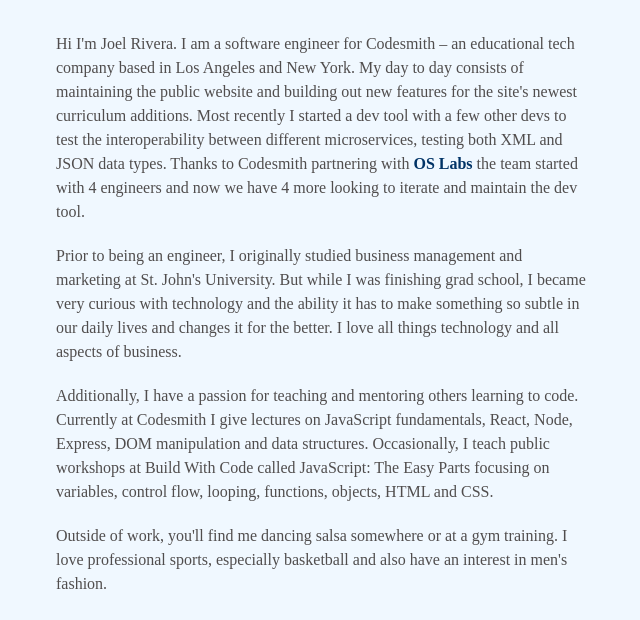
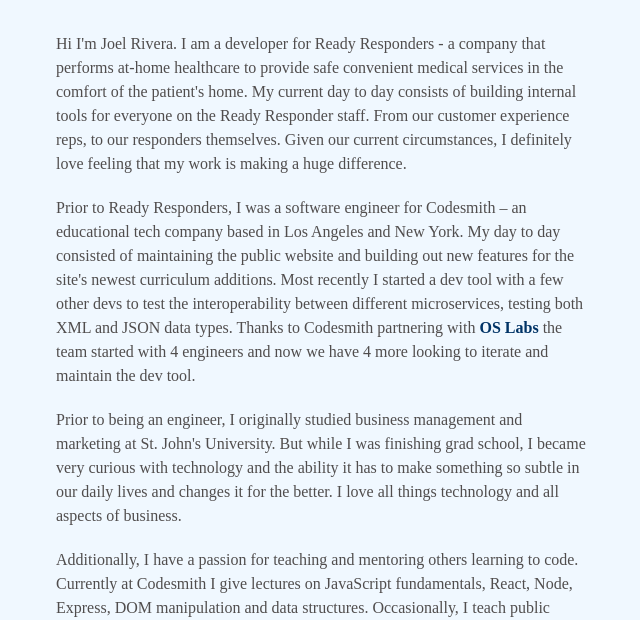
Before and after one commit to RealJoelRivera/realjoelrivera.github.io, a plain HTML site: page index.html in a window 1280 px wide. Shown: the part 150-770 px from the top of the page, without its empty margins (319-959 px from the left). Drawn offline with Linux system fonts and the light colour scheme.

Commit message:
Updated work experience

```diff
--- a/index.html
+++ b/index.html
@@ -22,9 +22,14 @@
     </header>
     <section id="about-me">
       <p>
-        Hi I'm Joel Rivera. I am a software engineer for Codesmith – an educational tech company based in Los Angeles
-        and
-        New York. My day to day consists of maintaining the public website and building out new features for the site's
+        Hi I'm Joel Rivera. I am a developer for Ready Responders - a company that performs at-home healthcare to provide
+        safe convenient medical services in the comfort of the patient's home. My current day to day consists of building
+        internal tools for everyone on the Ready Responder staff. From our customer experience reps, to our responders themselves.
+        Given our current circumstances, I definitely love feeling that my work is making a huge difference.
+      </p>
+      <p>
+        Prior to Ready Responders, I was a software engineer for Codesmith – an educational tech company based in Los Angeles
+        and New York. My day to day consisted of maintaining the public website and building out new features for the site's
         newest curriculum additions. Most recently I started a dev tool with a few other devs to test the
         interoperability between different microservices, testing both XML and JSON data types. Thanks to Codesmith
         partnering with <a href="https://opensourcelabs.io/" target="_blank" class="linked">OS Labs</a> the team started
```
Also changed, not shown: experience.html (+4 -0 lines).
